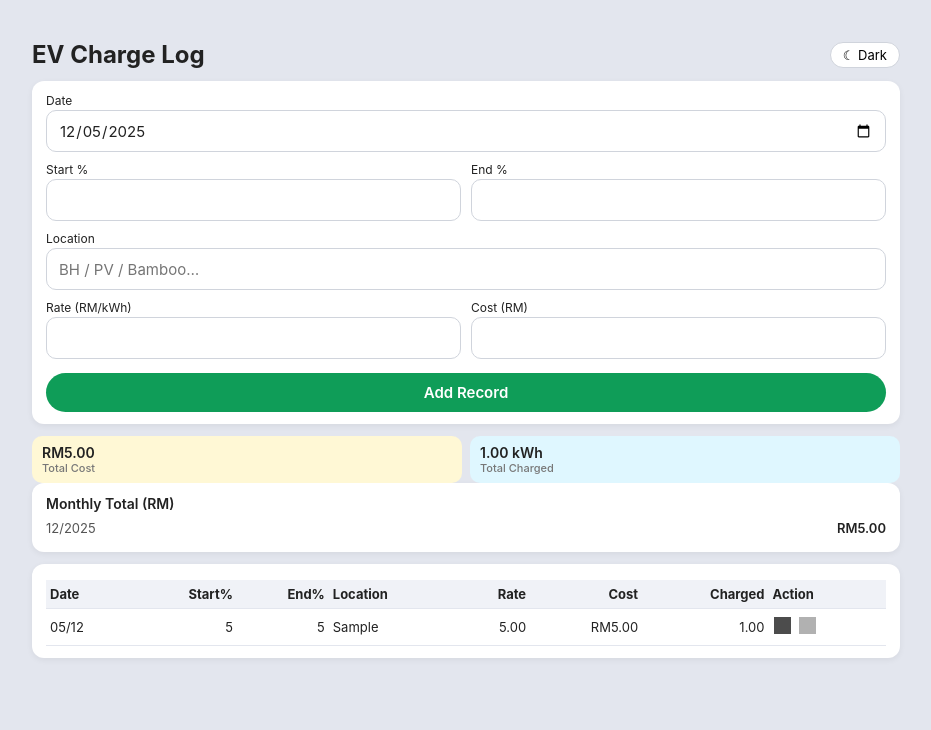
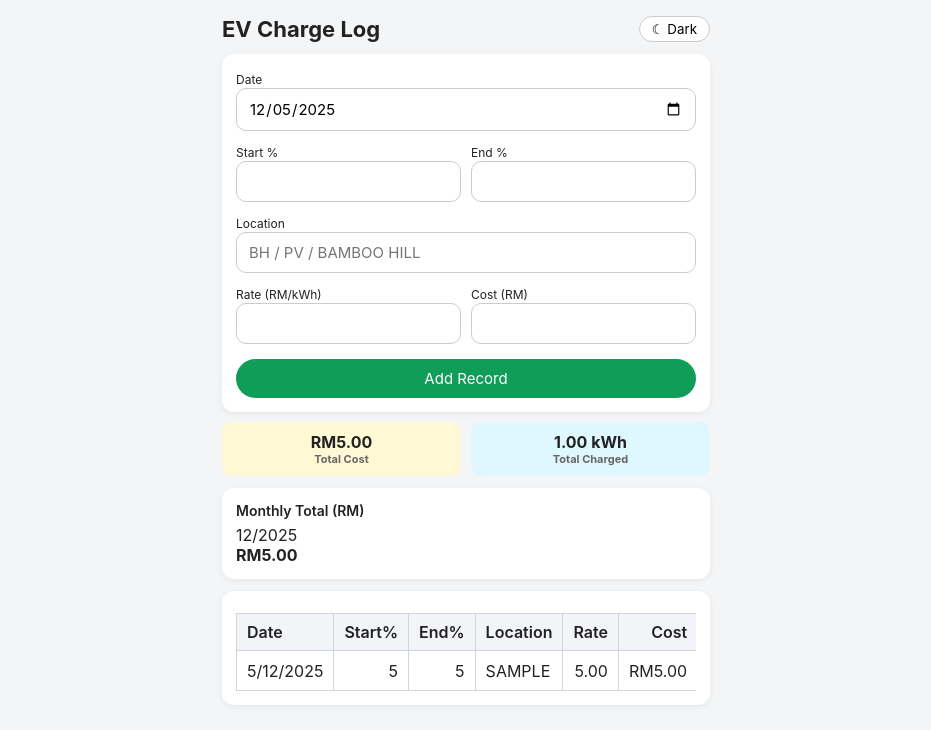
Before and after one commit to lgsony/ev-charge2, a plain HTML site: page index.html in a window 1280 px wide. Both pictures are taken after typing "5", "5", "Sample", "5", "5" into the empty fields and a click on the button "Add Record". Shown: the whole page, without its empty margins (174-1105 px from the left). Drawn offline with Linux system fonts and the light colour scheme; grey boxes are pictures that could not be loaded.

Commit message:
Update index.html

```diff
--- a/index.html
+++ b/index.html
@@ -1,10 +1,12 @@
 <!DOCTYPE html>
 <html lang="en">
 <head>
-  <meta charset="UTF-8" />
+<meta charset="UTF-8">
 <title>EV Charge Log</title>
-  <meta name="viewport" content="width=device-width, initial-scale=1" />
+<meta name="viewport" content="width=device-width, initial-scale=1">
+
 <style>
+/* ------------------ GLOBAL ------------------ */
 * {
   box-sizing: border-box;
   font-family: -apple-system, BlinkMacSystemFont, "Segoe UI", sans-serif;
@@ -23,141 +25,108 @@
   padding: 16px;
 }
 
+/* ------------------ TOP ------------------ */
 .top-bar {
   display: flex;
+  justify-content: space-between;
   align-items: center;
-      justify-content: space-between;
-      margin-bottom: 12px;
 }
-
 .top-bar h1 {
+  margin: 0;
   font-size: 22px;
-      margin: 0;
 }
 
 .theme-btn {
   padding: 4px 12px;
   border-radius: 999px;
-      border: 1px solid #d0d4dc;
-      background: #ffffff;
-      font-size: 13px;
+  background: #fff;
+  border: 1px solid #ccc;
   cursor: pointer;
 }
 
+/* ------------------ CARD ------------------ */
 .card {
   background: #fff;
+  padding: 14px;
   border-radius: 12px;
-      padding: 12px 14px;
-      box-shadow: 0 2px 6px rgba(0, 0, 0, 0.06);
-      margin-bottom: 12px;
-      transition: background 0.25s, box-shadow 0.25s;
+  margin-top: 12px;
+  box-shadow: 0 2px 6px rgba(0,0,0,0.06);
 }
 
+/* ------------------ FORM ------------------ */
 .form-group {
+  margin-bottom: 10px;
+}
+
+.form-row {
+  display: flex;
+  gap: 10px;
   margin-bottom: 10px;
 }
 
 .form-group label,
 .form-row label {
   font-size: 12px;
-      display: block;
-      margin-bottom: 2px;
-    }
-
-    .form-row {
-      display: flex;
-      gap: 10px;
-      margin-bottom: 10px;
-      flex-wrap: wrap;
-    }
-
-    .field {
-      flex: 1 1 0;
-      min-width: 0;
 }
 
 .input-base {
   width: 100%;
   padding: 10px 12px;
   border-radius: 10px;
-      border: 1px solid #d0d4dc;
+  border: 1px solid #ccc;
+  background: white;
   font-size: 15px;
-      background: #ffffff;
-      color: #222;
-      transition: background 0.25s, color 0.25s, border-color 0.25s;
-      height: 42px;
-      -webkit-appearance: none;
-      appearance: none;
 }
 
-    /* iOS date 对齐优化 */
-    input[type="date"] {
-      line-height: normal;
-    }
 input[type="date"]::-webkit-date-and-time-value {
   padding-left: 4px;
 }
 
 .btn-primary {
   width: 100%;
+  margin-top: 5px;
   padding: 10px;
+  font-size: 15px;
+  color: white;
+  background: #0f9d58;
   border-radius: 999px;
   border: none;
-      background: #0f9d58;
-      color: #fff;
-      font-weight: 600;
-      font-size: 15px;
-      margin-top: 4px;
-      cursor: pointer;
 }
 
 .btn-secondary {
   width: 100%;
   padding: 8px;
+  margin-top: 6px;
+  background: #ddd;
   border-radius: 999px;
   border: none;
-      background: #e3e6ee;
-      color: #333;
-      font-size: 14px;
-      margin-top: 6px;
   display: none;
-      cursor: pointer;
 }
 
-    .btn-primary:active,
-    .btn-secondary:active {
-      opacity: 0.85;
-    }
-
+/* ------------------ SUMMARY ------------------ */
 .summary {
   display: flex;
-      justify-content: space-between;
-      gap: 8px;
-      font-size: 14px;
-      flex-wrap: wrap;
-      margin-top: 4px;
+  gap: 10px;
+  margin-top: 10px;
 }
-
 .summary-box {
-      flex: 1 1 150px;
+  flex: 1;
+  padding: 10px;
+  border-radius: 10px;
   background: #fff8d5;
-      border-radius: 10px;
-      padding: 8px 10px;
-      font-weight: 600;
-      transition: background 0.25s, color 0.25s;
+  font-weight: bold;
+  text-align: center;
 }
-
+.summary-box.blue {
+  background: #dff7ff;
+}
 .summary-box span {
   display: block;
   font-size: 11px;
-      color: #777;
-      font-weight: 500;
+  color: #666;
 }
 
-    .summary-box.blue {
-      background: #dff7ff;
-    }
-
+/* ------------------ TABLE (Excel GRID) ------------------ */
 .table-wrapper {
   overflow-x: auto;
 }
@@ -165,205 +134,138 @@
 table {
   width: 100%;
   border-collapse: collapse;
-      font-size: 12px;
-      margin-top: 4px;
-      min-width: 560px;
+  margin-top: 8px;
+  min-width: 600px;
 }
 
-    th,
-    td {
-      padding: 6px 4px;
-      border-bottom: 1px solid #e3e6ee;
-      text-align: right;
+th, td {
+  border: 1px solid #d0d4dc;
+  padding: 8px 10px;
   white-space: nowrap;
-      transition: background 0.25s, color 0.25s, border-color 0.25s;
 }
 
-    th:nth-child(1),
-    td:nth-child(1),
-    th:nth-child(4),
-    td:nth-child(4),
-    th:nth-child(8),
-    td:nth-child(8) {
+/* header */
+th {
+  background: #f2f4f7;
+  font-weight: 600;
+  text-align: center;
+}
+
+/* align left */
+td:nth-child(1), td:nth-child(4), td:nth-child(8),
+th:nth-child(1), th:nth-child(4), th:nth-child(8) {
   text-align: left;
 }
 
-    th {
-      background: #f0f2f7;
-      position: sticky;
-      top: 0;
-      z-index: 1;
+/* align right */
+td:nth-child(2), td:nth-child(3), td:nth-child(5), td:nth-child(6), td:nth-child(7),
+th:nth-child(2), th:nth-child(3), th:nth-child(5), th:nth-child(6), th:nth-child(7) {
+  text-align: right;
 }
 
+/* empty */
 .empty {
   text-align: center;
+  font-size: 13px;
+  color: #777;
   padding: 10px 0;
-      font-size: 12px;
-      color: #888;
 }
 
-    .monthly-list {
-      font-size: 13px;
+/* ------------------ ACTION ICONS ------------------ */
+.icon-btn {
+  background: none;
+  border: none;
+  cursor: pointer;
+}
+.icon-btn img {
+  width: 18px;
+  height: 18px;
+  opacity: 0.85;
 }
 
-    .month-row {
-      display: flex;
-      justify-content: space-between;
-      padding: 4px 0;
-      border-bottom: 1px solid #eee;
-      transition: border-color 0.25s;
-    }
-
-    .month-row:last-child {
-      border-bottom: none;
-    }
-
-    .month-label {
-      color: #555;
-    }
-
-    .month-value {
-      font-weight: 600;
-    }
-
-    .icon-btn {
-      background: transparent;
-      border: none;
-      padding: 2px;
-      cursor: pointer;
-      margin-right: 4px;
-    }
-
-    .icon-btn img {
-      width: 17px;
-      height: 17px;
-      opacity: 0.8;
-      transition: opacity 0.2s;
-    }
-
-    .icon-btn:active img {
-      opacity: 1;
-    }
-
-    /* 让白色 edit icon 在浅色模式下变深一点 */
-    body:not(.dark) .icon-btn img.edit-icon {
-      filter: invert(0%) brightness(20%);
-    }
-
-    @media (min-width: 768px) {
-      body {
-        background: #e3e6ee;
-      }
-      .app {
-        margin-top: 24px;
-        margin-bottom: 24px;
-        max-width: 900px;
-      }
-      .top-bar h1 {
-        font-size: 24px;
-      }
-      table {
-        font-size: 13px;
-      }
-    }
-
-    /* Dark mode */
+/* ------------------ DARK MODE ------------------ */
 body.dark {
-      background: #111111;
+  background: #111;
   color: #f5f5f5;
 }
 
 body.dark .card {
   background: #1c1c1e;
-      box-shadow: none;
 }
-
 body.dark .input-base {
   background: #2c2c2e;
   border-color: #444;
-      color: #f5f5f5;
+  color: white;
+}
+
+body.dark table td,
+body.dark table th {
+  border-color: #333;
+}
+
+body.dark table th {
+  background: #2c2c2e;
 }
 
 body.dark .summary-box {
   background: #2c2c2e;
-      color: #f5f5f5;
+  color: white;
 }
-
-    body.dark .summary-box span {
-      color: #b0b0b0;
-    }
-
 body.dark .summary-box.blue {
   background: #123347;
-    }
-
-    body.dark table {
-      background: #1c1c1e;
-    }
-
-    body.dark th {
-      background: #2c2c2e;
-    }
-
-    body.dark th,
-    body.dark td {
-      border-bottom-color: #333;
-    }
-
-    body.dark .month-row {
-      border-bottom-color: #333;
-    }
-
-    body.dark .empty {
-      color: #aaaaaa;
 }
 
 body.dark .theme-btn {
   background: #2c2c2e;
   border-color: #555;
-      color: #f5f5f5;
+  color: white;
 }
+
 </style>
 </head>
 
 <body>
+
 <div class="app">
+
   <div class="top-bar">
     <h1>EV Charge Log</h1>
     <button id="theme-toggle" class="theme-btn">☾ Dark</button>
   </div>
 
-    <!-- Form -->
+  <!-- FORM -->
   <div class="card">
     <div class="form-group">
       <label>Date</label>
-        <input id="date" type="date" class="input-base" />
+      <input id="date" type="date" class="input-base">
     </div>
 
     <div class="form-row">
-        <div class="field">
+      <div style="flex:1">
         <label>Start %</label>
-          <input id="start" type="number" class="input-base" />
+        <input id="start" type="number" class="input-base">
       </div>
-        <div class="field">
+
+      <div style="flex:1">
         <label>End %</label>
-          <input id="end" type="number" class="input-base" />
+        <input id="end" type="number" class="input-base">
       </div>
     </div>
 
     <div class="form-group">
       <label>Location</label>
-        <input id="location" type="text" class="input-base" placeholder="BH / PV / Bamboo…" />
+      <input id="location" type="text" class="input-base" placeholder="BH / PV / BAMBOO HILL">
     </div>
 
     <div class="form-row">
-        <div class="field">
+      <div style="flex:1">
         <label>Rate (RM/kWh)</label>
-          <input id="rate" type="number" step="0.01" class="input-base" />
+        <input id="rate" type="number" step="0.01" class="input-base">
       </div>
-        <div class="field">
+
+      <div style="flex:1">
         <label>Cost (RM)</label>
-          <input id="cost" type="number" step="0.01" class="input-base" />
+        <input id="cost" type="number" step="0.01" class="input-base">
       </div>
     </div>
 
@@ -373,25 +275,19 @@
 
   <!-- Summary -->
   <div class="summary">
-      <div class="summary-box" id="total-cost-box">
-        RM0.00
-        <span>Total Cost</span>
-      </div>
-      <div class="summary-box blue" id="total-kwh-box">
-        0.00 kWh
-        <span>Total Charged</span>
-      </div>
+    <div class="summary-box" id="total-cost-box">RM0.00 <span>Total Cost</span></div>
+    <div class="summary-box blue" id="total-kwh-box">0.00 kWh <span>Total Charged</span></div>
   </div>
 
   <!-- Monthly Summary -->
   <div class="card">
-      <div style="font-size:14px;font-weight:600;margin-bottom:4px;">Monthly Total (RM)</div>
-      <div id="monthly-summary" class="monthly-list">
+    <div style="font-size:14px;font-weight:600;margin-bottom:6px;">Monthly Total (RM)</div>
+    <div id="monthly-summary">
       <div class="empty">No data yet</div>
     </div>
   </div>
 
-    <!-- Table -->
+  <!-- TABLE -->
   <div class="card">
     <div class="table-wrapper">
       <table>
@@ -412,15 +308,18 @@
     </div>
     <div class="empty" id="empty-row">No data yet</div>
   </div>
+
 </div>
 
 <script>
-    const STORAGE_KEY = "ev_charge_log_data";
-    const THEME_KEY = "ev_charge_theme";
+/* ------------------ STORAGE ------------------ */
+const STORAGE_KEY = "ev_charge_log";
+const THEME_KEY = "ev_theme";
 
 let records = [];
 let editingIndex = null;
 
+/* inputs */
 const dateInput = document.getElementById("date");
 const startInput = document.getElementById("start");
 const endInput = document.getElementById("end");
@@ -428,18 +327,35 @@
 const rateInput = document.getElementById("rate");
 const costInput = document.getElementById("cost");
 
+/* buttons */
 const submitBtn = document.getElementById("submit-btn");
 const cancelBtn = document.getElementById("cancel-btn");
 const themeBtn = document.getElementById("theme-toggle");
 
+/* ------------------ LOCATION AUTO UPPERCASE ------------------ */
+locationInput.addEventListener("input", () => {
+  locationInput.value = locationInput.value.toUpperCase();
+});
+
+/* ------------------ DATE FORMAT ------------------ */
+function formatDate(d) {
+  if (!d) return "";
+  const dd = new Date(d);
+  if (isNaN(dd)) return d;
+
+  const day = dd.getDate();
+  const month = dd.getMonth() + 1;
+  const year = dd.getFullYear();
+
+  return `${day}/${month}/${year}`;
+}
+
+/* ------------------ LOAD / SAVE ------------------ */
 function load() {
-      const raw = localStorage.getItem(STORAGE_KEY);
-      if (raw) {
   try {
-          records = JSON.parse(raw) || [];
+    records = JSON.parse(localStorage.getItem(STORAGE_KEY)) || [];
   } catch {
     records = [];
-        }
   }
 }
 
@@ -447,8 +363,9 @@
   localStorage.setItem(STORAGE_KEY, JSON.stringify(records));
 }
 
-    function applyTheme(theme) {
-      if (theme === "dark") {
+/* ------------------ THEME ------------------ */
+function applyTheme(t) {
+  if (t === "dark") {
     document.body.classList.add("dark");
     themeBtn.textContent = "☀ Light";
   } else {
@@ -458,16 +375,16 @@
 }
 
 function loadTheme() {
-      const saved = localStorage.getItem(THEME_KEY) || "light";
-      applyTheme(saved);
+  applyTheme(localStorage.getItem(THEME_KEY) || "light");
 }
 
-    themeBtn.addEventListener("click", () => {
+themeBtn.onclick = () => {
   const newTheme = document.body.classList.contains("dark") ? "light" : "dark";
   localStorage.setItem(THEME_KEY, newTheme);
   applyTheme(newTheme);
-    });
+};
 
+/* ------------------ FORM MODE ------------------ */
 function setAddMode() {
   editingIndex = null;
   submitBtn.textContent = "Add Record";
@@ -477,6 +394,7 @@
     const today = new Date();
     dateInput.value = today.toISOString().slice(0, 10);
   }
+
   startInput.value = "";
   endInput.value = "";
   locationInput.value = "";
@@ -487,6 +405,7 @@
 function setEditMode(i) {
   const r = records[i];
   editingIndex = i;
+
   dateInput.value = r.date;
   startInput.value = r.start;
   endInput.value = r.end;
@@ -499,6 +418,7 @@
   window.scrollTo({ top: 0, behavior: "smooth" });
 }
 
+/* ------------------ DELETE ------------------ */
 function deleteRecord(i) {
   if (!confirm("Delete this record?")) return;
   records.splice(i, 1);
@@ -507,16 +427,7 @@
   render();
 }
 
-    function formatDate(d) {
-      if (!d) return "";
-      const dd = new Date(d);
-      if (isNaN(dd)) return d;
-      return dd.toLocaleDateString("en-GB", {
-        day: "2-digit",
-        month: "2-digit"
-      });
-    }
-
+/* ------------------ MAIN RENDER ------------------ */
 function render() {
   const tbody = document.getElementById("table-body");
   const emptyRow = document.getElementById("empty-row");
@@ -528,8 +439,8 @@
   if (records.length === 0) {
     emptyRow.style.display = "block";
     monthlyDiv.innerHTML = '<div class="empty">No data yet</div>';
-        document.getElementById("total-cost-box").firstChild.nodeValue = "RM0.00";
-        document.getElementById("total-kwh-box").firstChild.nodeValue = "0.00 kWh";
+    document.getElementById("total-cost-box").innerHTML = "RM0.00<span>Total Cost</span>";
+    document.getElementById("total-kwh-box").innerHTML = "0.00 kWh<span>Total Charged</span>";
     return;
   }
 
@@ -539,21 +450,17 @@
   let totalKwh = 0;
   const monthly = {};
 
-      const decorated = records
+  const sorted = records
     .map((r, i) => ({ ...r, _i: i }))
-        .sort((a, b) => (a.date || "").localeCompare(b.date || ""));
+    .sort((a, b) => (a.date > b.date ? 1 : -1));
 
-      decorated.forEach((r) => {
-        const i = r._i;
+  sorted.forEach(r => {
     const charged = r.rate > 0 ? r.cost / r.rate : 0;
-
     totalCost += r.cost;
     totalKwh += charged;
 
-        if (r.date) {
     const key = r.date.slice(0, 7);
     monthly[key] = (monthly[key] || 0) + r.cost;
-        }
 
     const tr = document.createElement("tr");
     tr.innerHTML = `
@@ -569,15 +476,19 @@
 
     const actionCell = tr.lastElementChild;
 
+    /* edit button */
     const editBtn = document.createElement("button");
     editBtn.className = "icon-btn";
-        editBtn.innerHTML = '<img class="edit-icon" src="https://img.icons8.com/ios-filled/50/ffffff/edit.png"/>';
-        editBtn.onclick = () => setEditMode(i);
+    editBtn.innerHTML =
+      '<img src="https://img.icons8.com/ios-filled/50/ffffff/edit.png">';
+    editBtn.onclick = () => setEditMode(r._i);
 
+    /* delete button */
     const delBtn = document.createElement("button");
     delBtn.className = "icon-btn";
-        delBtn.innerHTML = '<img src="https://img.icons8.com/ios-glyphs/30/fa314a/trash.png"/>';
-        delBtn.onclick = () => deleteRecord(i);
+    delBtn.innerHTML =
+      '<img src="https://img.icons8.com/ios-glyphs/30/fa314a/trash.png">';
+    delBtn.onclick = () => deleteRecord(r._i);
 
     actionCell.appendChild(editBtn);
     actionCell.appendChild(delBtn);
@@ -585,24 +496,26 @@
     tbody.appendChild(tr);
   });
 
-      document.getElementById("total-cost-box").firstChild.nodeValue =
-        "RM" + totalCost.toFixed(2);
-      document.getElementById("total-kwh-box").firstChild.nodeValue =
-        totalKwh.toFixed(2) + " kWh";
+  document.getElementById("total-cost-box").innerHTML =
+    "RM" + totalCost.toFixed(2) + "<span>Total Cost</span>";
+
+  document.getElementById("total-kwh-box").innerHTML =
+    totalKwh.toFixed(2) + " kWh<span>Total Charged</span>";
 
   Object.keys(monthly)
     .sort()
-        .forEach((key) => {
-          const div = document.createElement("div");
-          div.className = "month-row";
-          div.innerHTML = `
-            <div class="month-label">${key.slice(5)}/${key.slice(0, 4)}</div>
-            <div class="month-value">RM${monthly[key].toFixed(2)}</div>
+    .forEach(key => {
+      const row = document.createElement("div");
+      row.className = "month-row";
+      row.innerHTML = `
+        <div>${key.slice(5)}/${key.slice(0,4)}</div>
+        <div><b>RM${monthly[key].toFixed(2)}</b></div>
       `;
-          monthlyDiv.appendChild(div);
+      monthlyDiv.appendChild(row);
     });
 }
 
+/* ------------------ SUBMIT ------------------ */
 function submit() {
   const r = {
     date: dateInput.value,
@@ -610,11 +523,11 @@
     end: Number(endInput.value),
     location: locationInput.value.trim(),
     rate: Number(rateInput.value),
-        cost: Number(costInput.value),
+    cost: Number(costInput.value)
   };
 
   if (!r.date || !r.rate || !r.cost) {
-        alert("Date, Rate, Cost cannot be empty.");
+    alert("Date, Rate, Cost required.");
     return;
   }
 
@@ -629,6 +542,7 @@
   render();
 }
 
+/* ------------------ INIT ------------------ */
 submitBtn.onclick = submit;
 cancelBtn.onclick = setAddMode;
 
@@ -636,6 +550,7 @@
 loadTheme();
 setAddMode();
 render();
+
 </script>
 </body>
 </html>
```
Lines whose indentation alone changed are shown as unchanged.
